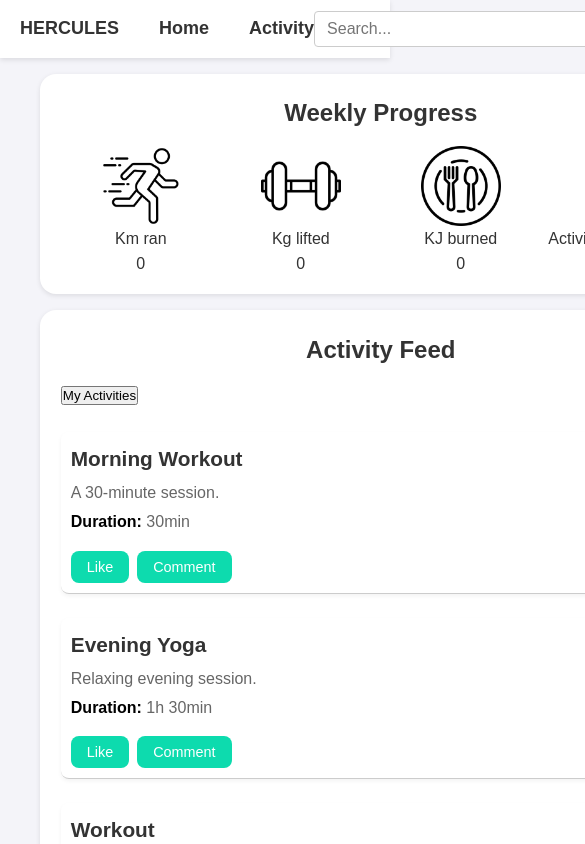
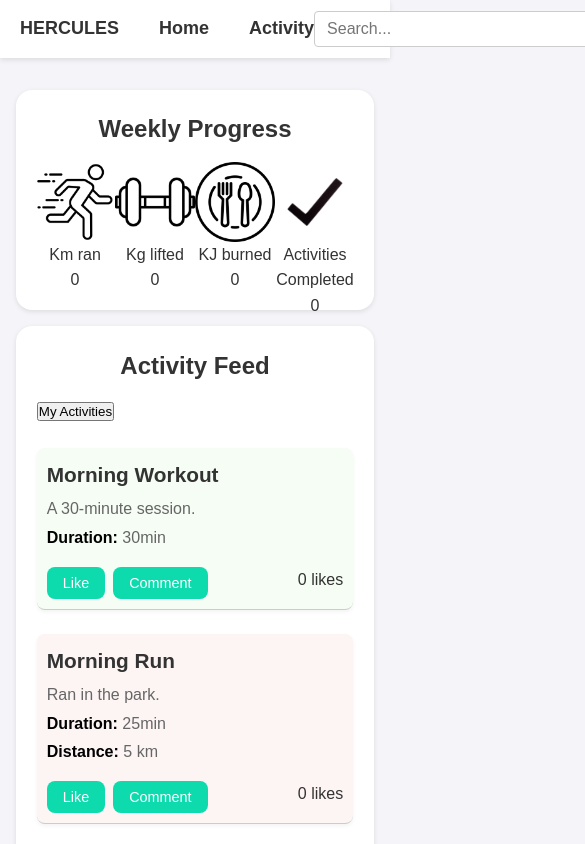
Before and after one commit to OscarGamst/APP2000-Group2, a React (Create React App) app: page / in a window 390 px wide. Shown: the top 844 px of the page, 585 px wide, since content can reach past the window. Built offline with nearby package versions, Linux system fonts and the light colour scheme.

Commit message:
some small changes in CSS for activities, made anoter CSS file for responsiveness

```diff
--- a/src/components/ActivityData.jsx
+++ b/src/components/ActivityData.jsx
@@ -1,6 +1,6 @@
 const activities = [
   {
-    username: true,
+    username: true, // for now it's true/false, but needs usernames later
     type: "workout",
     id: 1,
     title: "Morning Workout",
@@ -8,7 +8,7 @@ const activities = [
     duration: 30,
   },
   {
-    username: false,
+    username: true,
     type: "run",
     id: 2,
     title: "Morning Run",
--- a/src/components/ActivityFeed.jsx
+++ b/src/components/ActivityFeed.jsx
@@ -16,11 +16,10 @@ const ActivityFeed = () => {
       <button id="filter-activity" onClick={toggleFilter}> {/*Triggers the filter function */}
         {showFriends ? "Friends Activities" : "My Activities"} {/*button changes names based on state */}
       </button>
-      {activities
-        .filter((activity) => (showFriends ? activity.username === false : activity.username === true))
+      {activities.filter((activity) => (showFriends ? activity.username === false : activity.username === true))//continues on next line
         .map((activity) => (
           <ActivityItem key={activity.id} activity={activity} />
-        ))}
+          ))}
     </div>
   );
 };
--- a/src/index.js
+++ b/src/index.js
@@ -1,6 +1,7 @@
 import React from 'react';
 import ReactDOM from 'react-dom/client';
 import './styles/index.css';
+import './styles/responsive.css';
 import App from './App';
 import reportWebVitals from './reportWebVitals';
 
--- a/src/styles/index.css
+++ b/src/styles/index.css
@@ -206,12 +206,13 @@ ul {
 }
 
 /* ---- Activity Type Styles ---- */
-.workout {
-
+/* we can add unique things like images (shoe for running or a bar for workout etc)*/
+.activity-workout {
+  background-color:#f5fdf4;
 }
 
-.run {
-
+.activity-run {
+  background-color:#fdf4f4 ;
 }
 
 /* ---- Social buttons ---- */
@@ -241,7 +242,7 @@ ul {
 }
 
 .activity-social button:hover {
-  background-color: #0056b3;
+  background-color: #0ff5c3;
 }
 
 #like-count {
--- /dev/null
+++ b/src/styles/responsive.css
@@ -0,0 +1,7 @@
+@media (max-width: 1064px) {
+    .home-wrapper,
+    .activity-page-wrapper {
+      flex-direction: column;
+      gap: 1rem;
+    }
+}
```
